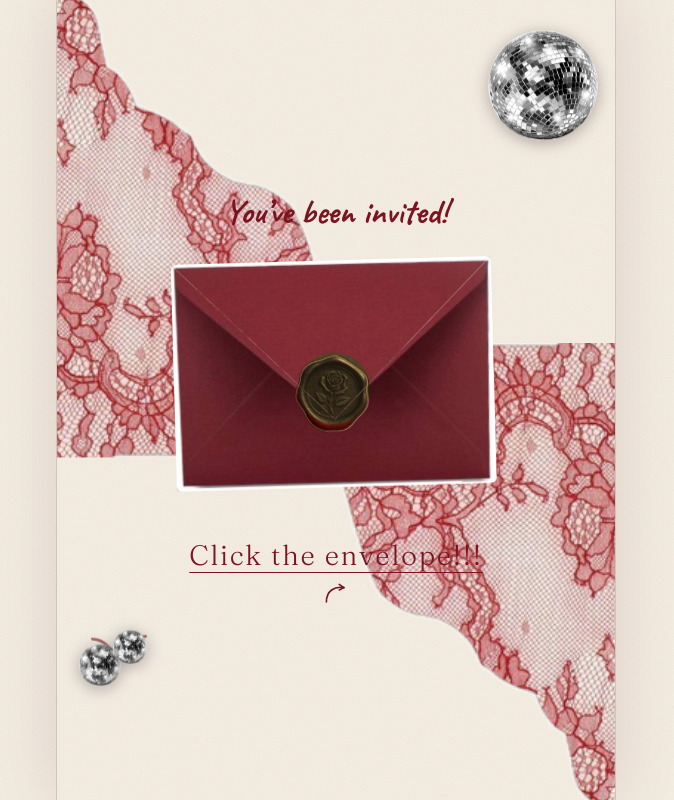
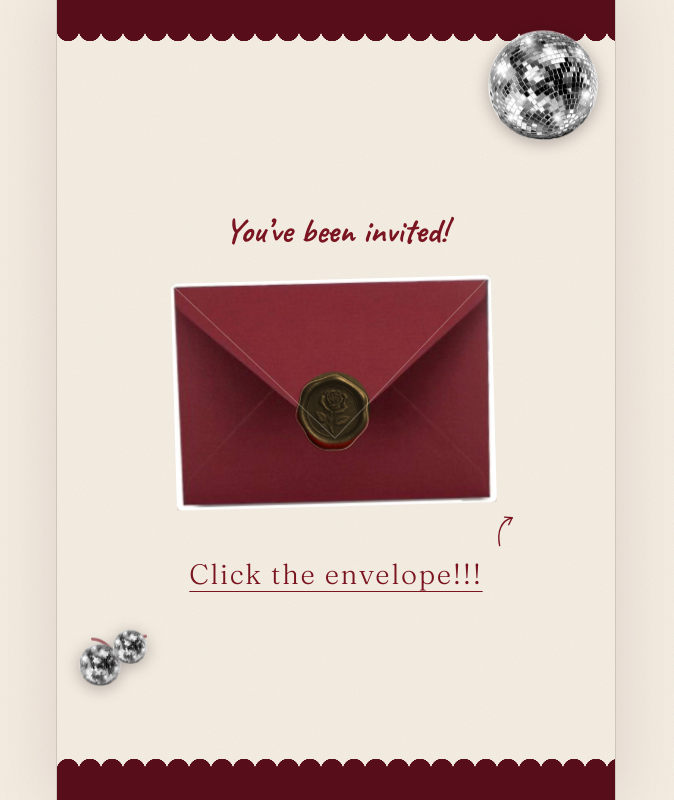
Before and after one commit to alxvsyooi/lina-new-18, a website: page index.html in a window 1280 px wide. Shown: the whole page, without its empty margins (304-978 px from the left). Drawn offline with Linux system fonts and the light colour scheme; a web font is replaced by a local one.

Commit message:
Replace photo-based lace with a proper CSS-drawn scalloped border strip, point the CTA arrow at the envelope
Co-Authored-By: Claude Sonnet 5 <noreply@anthropic.com>

```diff
--- a/index.html
+++ b/index.html
@@ -96,9 +96,16 @@
 
   /* ---------- photo cutout stickers (real alpha PNGs) ---------- */
   .sticker{ position:absolute; pointer-events:none; }
-  .lace-drape{ position:absolute; width:min(85%,460px); height:auto; z-index:0; opacity:.92; pointer-events:none; }
-  .lace-drape.top{ top:0; left:0; transform:translate(-22%,-14%); }
-  .lace-drape.bottom{ bottom:0; right:0; transform:translate(22%,14%) rotate(180deg); }
+  .lace-band{ position:absolute; left:0; right:0; height:30px; background:var(--ink); z-index:0; pointer-events:none; }
+  .lace-band.top{ top:0; }
+  .lace-band.bottom{ bottom:0; }
+  .lace-scallops{
+    position:absolute; left:0; right:0; height:16px;
+    background-image:radial-gradient(circle at 11px 0, var(--ink) 11px, transparent 11.5px);
+    background-size:22px 16px; background-repeat:repeat-x;
+  }
+  .lace-band.top .lace-scallops{ top:100%; }
+  .lace-band.bottom .lace-scallops{ bottom:100%; background-image:radial-gradient(circle at 11px 16px, var(--ink) 11px, transparent 11.5px); }
 
   .disco-photo{ pointer-events:none; filter:drop-shadow(0 3px 8px rgba(20,4,8,.3)); }
   .disco-big{ position:absolute; top:5%; right:3%; width:min(22vw,110px); z-index:2; }
@@ -138,7 +145,8 @@
     color:var(--accent-deep); margin:0; text-align:center; position:relative; z-index:1;
   }
 
-  .click-cta{ display:flex; flex-direction:column; align-items:center; gap:.4rem; margin-top:1.4rem; position:relative; z-index:1; }
+  .click-cta{ display:flex; flex-direction:column; align-items:center; gap:.2rem; margin-top:1.4rem; position:relative; z-index:1; }
+  .click-cta .cta-arrow{ position:absolute; right:-2.6rem; top:-2.6rem; }
   .click-cta span{
     font-family:'Fraunces',serif; font-weight:300; letter-spacing:.06em;
     text-decoration:underline; text-underline-offset:7px; text-decoration-thickness:1px;
@@ -295,8 +303,8 @@
 
   <!-- ============ HERO / ENVELOPE ============ -->
   <section class="hero" id="hero">
-    <img class="lace-drape top" src="assets/lace.png" alt="" aria-hidden="true">
-    <img class="lace-drape bottom" src="assets/lace.png" alt="" aria-hidden="true">
+    <div class="lace-band top" aria-hidden="true"><div class="lace-scallops"></div></div>
+    <div class="lace-band bottom" aria-hidden="true"><div class="lace-scallops"></div></div>
 
     <img class="disco-photo disco-big float-slow" src="assets/disco-ball.png" alt="" aria-hidden="true">
     <div class="disco-cherries float" aria-hidden="true">
@@ -318,7 +326,7 @@
 
     <div class="click-cta" id="open-label">
       <span>Click the envelope!!!</span>
-      <svg class="cta-arrow" viewBox="0 0 40 40" fill="none" aria-hidden="true"><path d="M8 30c0-14 10-20 22-18" stroke="currentColor" stroke-width="2" stroke-linecap="round"/><path d="M24 8l6 4-6 3" stroke="currentColor" stroke-width="2" stroke-linecap="round" stroke-linejoin="round"/></svg>
+      <svg class="cta-arrow" viewBox="0 0 40 46" fill="none" aria-hidden="true"><path d="M8 44C4 24 10 8 26 4" stroke="currentColor" stroke-width="2" stroke-linecap="round"/><path d="M15 3l11 1-5 10" stroke="currentColor" stroke-width="2" stroke-linecap="round" stroke-linejoin="round"/></svg>
     </div>
   </section>
 
```
